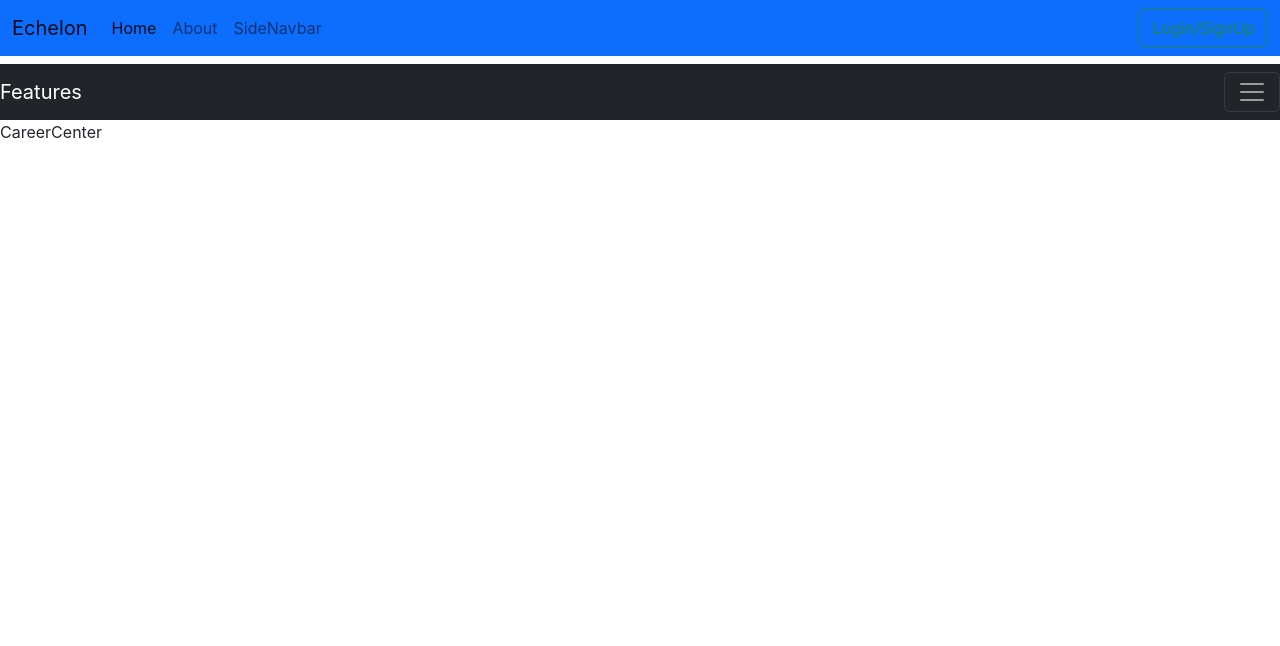
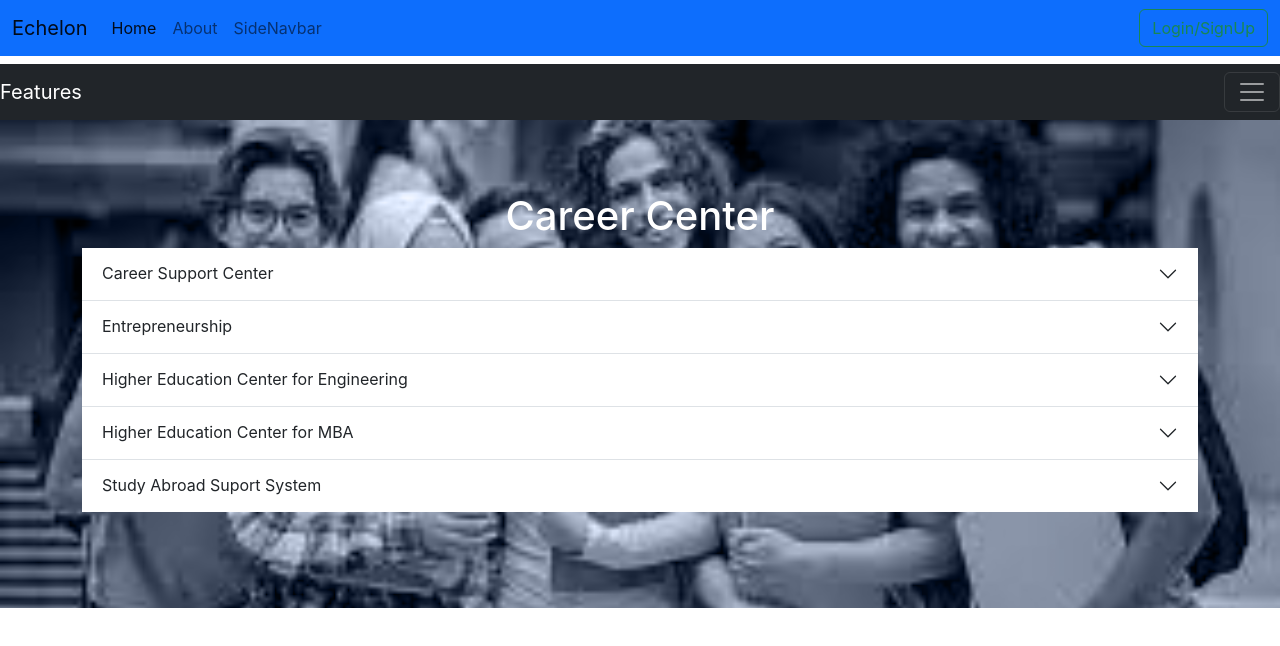
Before and after one commit to VGandhi27/Echelon_Alumni_Network, a React (Create React App) app: page /careerCenter in a window 1280 px wide. Shown: the top 646 px of the page. Built offline with nearby package versions, Linux system fonts and the light colour scheme.

Commit message:
update careercenter

```diff
--- a/src/Components/CareerCenter.js
+++ b/src/Components/CareerCenter.js
@@ -1,7 +1,154 @@
 import React from 'react'
+import './Elements.css';
+import slide5 from './images/slide5.jfif'
+import { Link } from 'react-router-dom'
 
 export default function CareerCenter() {
   return (
-    <div>CareerCenter</div>
-  )
+   <> <div className="containers">
+    <div className="container pb-5 pt-5">
+      <div className="row pb-5">
+        <div className="col-sm-12 pt-4">
+          {/*----------Career Center----------*/}
+          <h1 >Career Center</h1>
+          <div className="accordion accordion-flush containers" id="accordionFlushExample">
+  <div className="accordion-item">
+    <h2 className="accordion-header" id="flush-headingOne">
+      <button className="accordion-button collapsed" type="button" data-bs-toggle="collapse" data-bs-target="#flush-collapseOne" aria-expanded="false" aria-controls="flush-collapseOne">
+        Career Support Center
+      </button>
+    </h2>
+    <div id="flush-collapseOne" className="accordion-collapse collapse" aria-labelledby="flush-headingOne" data-bs-parent="#accordionFlushExample">
+      <div className="accordion-body">
+        <div className="row">
+        <div className="col-sm-4">
+        <img src={slide5} alt="" />
+        </div>
+         <div className="col-sm-8">
+          <h1>Career Support Center</h1>
+          <h3>0 Members</h3>
+          <div className="d-grid gap-2 d-md-block">
+          <Link to="/postDiscussion"><button className="btn btn-primary mx-4" type="button">Write a post</button></Link>
+          <button className=" mx-3 btn btn-primary" type="button">Join Now</button>
+</div>
+
+         </div>
+         </div>
+        </div>
+    </div>
+  </div>
+  {/*--------Entreprenurship---------*/}
+  <div className="accordion-item">
+    <h2 className="accordion-header" id="flush-headingTwo">
+      <button className="accordion-button collapsed" type="button" data-bs-toggle="collapse" data-bs-target="#flush-collapseTwo" aria-expanded="false" aria-controls="flush-collapseTwo">
+        Entrepreneurship
+      </button>
+    </h2>
+    <div id="flush-collapseTwo" className="accordion-collapse collapse" aria-labelledby="flush-headingTwo" data-bs-parent="#accordionFlushExample">
+      <div className="accordion-body">
+      <div className="row">
+        <div className="col-sm-4">
+        <img src={slide5} alt="" />
+        </div>
+         <div className="col-sm-8">
+          <h1>Entrepreneurship</h1>
+          <h3>0 Members</h3>
+          <div className="d-grid gap-2 d-md-block">
+          <Link to="/postDiscussion"><button className="btn btn-primary mx-4" type="button">Write a post</button></Link>
+          <button className=" mx-3 btn btn-primary" type="button">Join Now</button>
+</div>
+
+         </div>
+         </div>
+        </div>
+    </div>
+  </div>
+  <div className="accordion-item">
+    <h2 className="accordion-header" id="flush-headingThree">
+      <button className="accordion-button collapsed" type="button" data-bs-toggle="collapse" data-bs-target="#flush-collapseThree" aria-expanded="false" aria-controls="flush-collapseThree">
+        Higher Education Center for Engineering
+      </button>
+    </h2>
+    <div id="flush-collapseThree" className="accordion-collapse collapse" aria-labelledby="flush-headingThree" data-bs-parent="#accordionFlushExample">
+      <div className="accordion-body">
+
+      <div className="row">
+        <div className="col-sm-4">
+        <img src={slide5} alt="" />
+        </div>
+         <div className="col-sm-8">
+          <h1> Higher Education Center for Engineering</h1>
+          <h3>0 Members</h3>
+          <div className="d-grid gap-2 d-md-block">
+          <Link to="/postDiscussion"><button className="btn btn-primary mx-4" type="button">Write a post</button></Link>
+          <button className=" mx-3 btn btn-primary" type="button">Join Now</button>
+</div>
+
+         </div>
+         </div>
+        </div>
+    </div>
+  </div>
+
+  <div className="accordion-item">
+    <h2 className="accordion-header" id="flush-headingThree">
+      <button className="accordion-button collapsed" type="button" data-bs-toggle="collapse" data-bs-target="#flush-collapseFour" aria-expanded="false" aria-controls="flush-collapseThree">
+        Higher Education Center for MBA
+      </button>
+    </h2>
+    <div id="flush-collapseFour" className="accordion-collapse collapse" aria-labelledby="flush-headingFour" data-bs-parent="#accordionFlushExample">
+      <div className="accordion-body">
+      <div className="row">
+        <div className="col-sm-4">
+        <img src={slide5} alt="" />
+        </div>
+         <div className="col-sm-8">
+          <h1>Higher Education Center for MBA</h1>
+          <h3>0 Members</h3>
+          <div className="d-grid gap-2 d-md-block">
+          <Link to="/postDiscussion"><button className="btn btn-primary mx-4" type="button">Write a post</button></Link>
+          <button className=" mx-3 btn btn-primary" type="button">Join Now</button>
+</div>
+
+         </div>
+         </div>
+
+        </div>
+    </div>
+  </div>
+
+  <div className="accordion-item">
+    <h2 className="accordion-header" id="flush-headingFive">
+      <button className="accordion-button collapsed" type="button" data-bs-toggle="collapse" data-bs-target="#flush-collapseFive" aria-expanded="false" aria-controls="flush-collapseThree">
+        Study Abroad Suport System
+      </button>
+    </h2>
+    <div id="flush-collapseFive" className="accordion-collapse collapse" aria-labelledby="flush-headingThree" data-bs-parent="#accordionFlushExample">
+      <div className="accordion-body">
+
+
+      <div className="row">
+        <div className="col-sm-4 pb-5">
+        <img src={slide5} alt="" />
+        </div>
+         <div className="col-sm-8 pb-5">
+          <h1> Study Abroad Suport System</h1>
+          <h3>0 Members</h3>
+          <div className="d-grid gap-2 d-md-block">
+          <Link to="/postDiscussion"><button className="btn btn-primary mx-4" type="button">Write a post</button></Link>
+          <button className=" mx-3 btn btn-primary" type="button">Join Now</button>
+</div>
+
+         </div>
+         </div>
+        </div>
+    </div>
+  </div>
+</div>
+        </div>
+      </div>
+    </div>
+   </div>
+   </>
+    )
 }
--- a/src/Components/PostDiscussion.js
+++ b/src/Components/PostDiscussion.js
@@ -14,7 +14,7 @@ export default function PostDiscussion() {
 
                     </div>
                     <div className="row">
-                <div className="col-sm-4">
+                <div className="col-sm-6">
                 <select className="form-select form-select-sm" aria-label=".form-select-sm example">
                     <option s>Cattegories</option>
                     <option value="1">Looking for a Job</option>
@@ -34,7 +34,7 @@ export default function PostDiscussion() {
 
 
                     </select></div>
-                    <div className="col-sm-5">
+                    <div className="col-sm-6">
                     <select className="form-select form-select-sm" aria-label=".form-select-sm example">
                     <option selected>Groups</option>
                     <option value="1">Visible to all Members</option>
@@ -45,12 +45,18 @@ export default function PostDiscussion() {
                     <option value="3">Study Abroad Support Center</option>
                     </select>
                         </div>
-                        <div className="col-sm-2 pb-5">
-                        <input type="radio" className="btn-check" name="options-outlined" id="success-outlined" autocomplete="off" checked/>
-                        <label className="btn btn-outline-success" for="success-outlined">Images</label>
 
                         </div>
-                        </div>
+
+<div className="row pb-1 pt-3">
+    <div className="col-sm-12">
+    <div className="mb-3">
+  <label for="formFileSm" className="form-label">Insert Images</label>
+  <input className="form-control form-control-sm" id="formFileSm" type="file"/>
+</div>
+    </div>
+</div>
+
                         <div className="row pb-5 pt-5">
                             <div className="col-sm-12">
                             <div className="d-grid gap-2 col-6 mx-auto">
```
